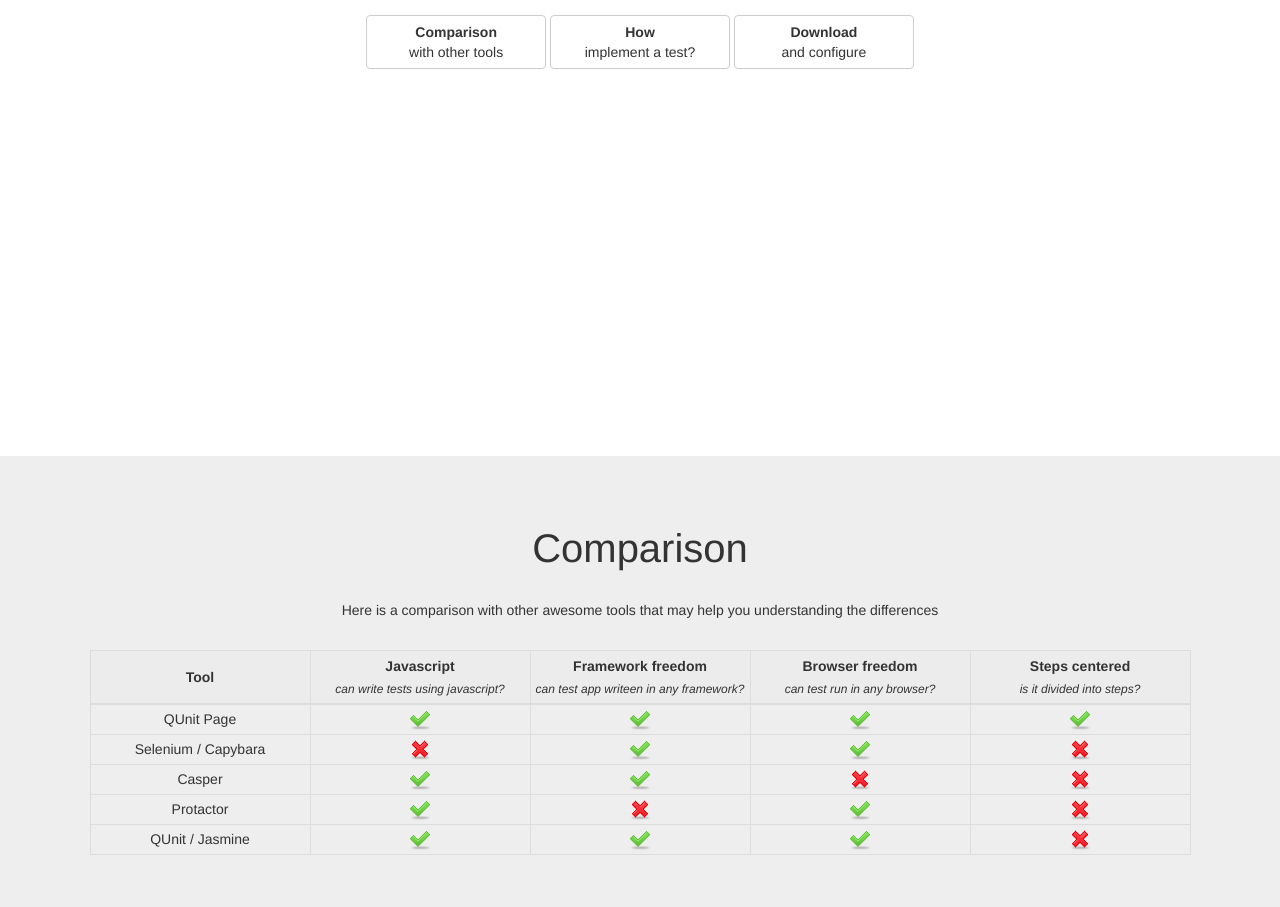
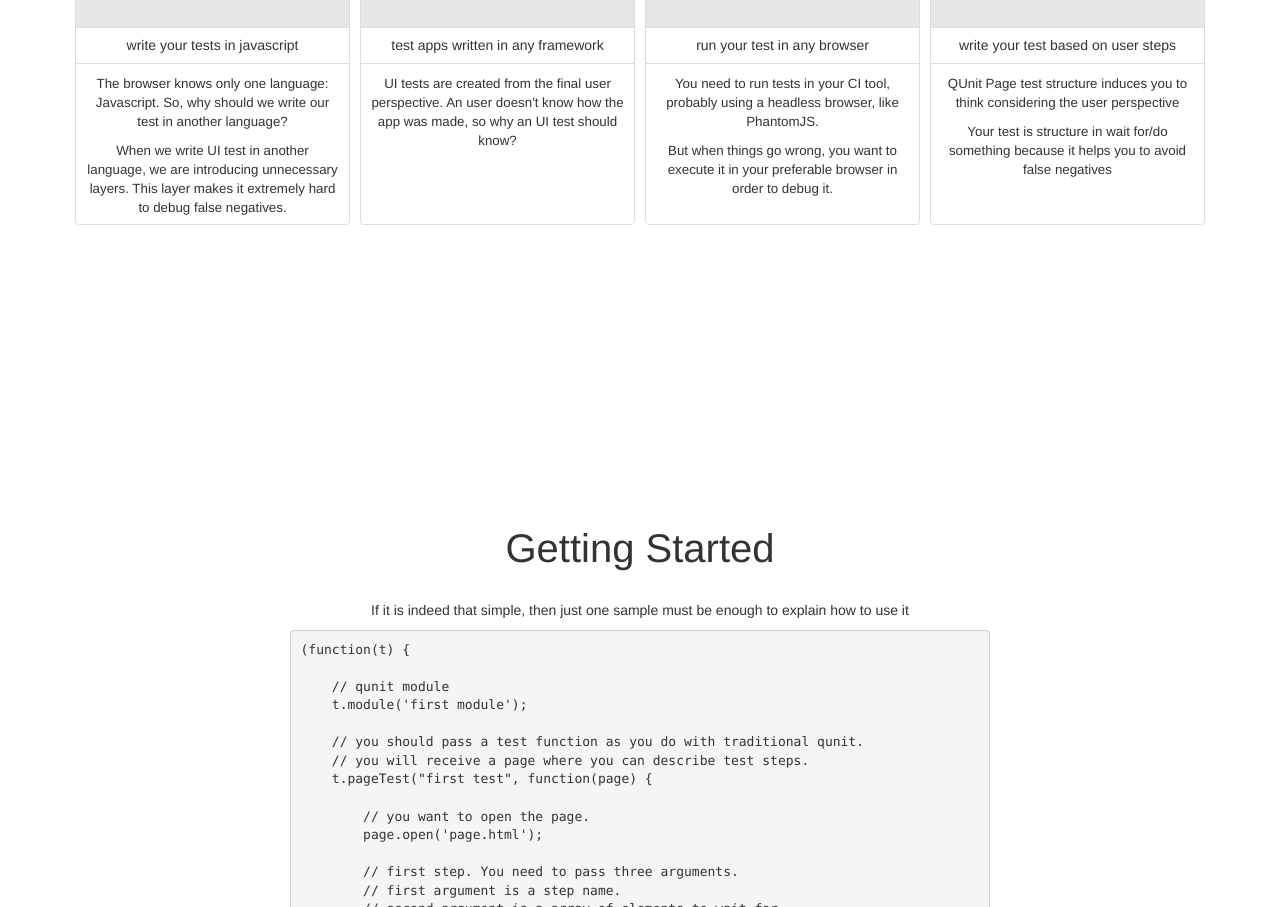
Before and after one commit to murer/qunit-page, a browser extension: page site/index.html in a window 1280 px wide. Shown: the part 344-1251 px from the top of the page. Drawn offline with Linux system fonts and the light colour scheme.

Commit message:
Site - including fetures

```diff
--- a/site/css/main.css
+++ b/site/css/main.css
@@ -7,6 +7,54 @@
     font-weight: normal;
     font-size: 23px;
 }
+
+/* Initial page */
+
+.thumbnail {
+    padding: 0;
+}
+
+.thumbnail .title {
+    padding-top: 20px;
+    padding-bottom: 20px;
+    border-bottom: 1px solid #ddd;
+    background-color: #e7e7e7;
+}
+
+.thumbnail .subtitle {
+    border-bottom: 1px solid #ddd;
+}
+
+.thumbnail .content {
+    height: 160px;
+    padding-top: 10px;
+}
+
+.intro-section .container {
+    padding: 0;
+}
+
+.intro-section .feature {
+    padding-left: 5px;
+    padding-right: 5px;
+}
+
+.intro-section .feature-list {
+    margin-top: 60px;
+}
+
+.container .row {
+    margin: 0;
+}
+
+.content p {
+    maring-top: 2px;
+    margin-right: 10px;
+    margin-left: 10px;
+    font-size: 10pt;
+}
+
+/* Comparison table */
 
 .navigation-buttons {
     margin-top: 40px;
--- a/site/css/scrolling-nav.css
+++ b/site/css/scrolling-nav.css
@@ -33,7 +33,7 @@
 
 .intro-section {
     height: 100%;
-    padding-top: 200px;
+    padding-top: 105px;
     text-align: center;
     background: #fff;
 }
--- a/site/index.html
+++ b/site/index.html
@@ -54,9 +54,6 @@
                         <a class="page-scroll" href="#page-top"></a>
                     </li>
                     <li>
-                        <a class="page-scroll" href="#comparison">Comparison</a>
-                    </li>
-                    <li>
                         <a class="page-scroll" href="#getting-started">Getting Started</a>
                     </li>
                     <li>
@@ -80,72 +77,66 @@
                     <h1>QUnit Page</h1>
                     <h4>A QUnit extension that allows you to write <strong>UI tests</strong> focused in <strong>user steps</strong></h4>
 
-                    <div class="navigation-buttons">
-                        <a class="btn btn-default page-scroll" href="#comparison"><strong>Comparison</strong><br/> with other tools</a>
-                        <a class="btn btn-default page-scroll" href="#getting-started"><strong>How</strong><br/> implement a test?</a>
-                        <a class="btn btn-default page-scroll" href="#download"><strong>Download</strong><br/> and configure</a>
+                    <div class="feature-list">
+                        <div class="row">
+                            <div class="feature col-sm-6 col-md-3">
+                                <div class="thumbnail">
+                                    <div class="title">
+                                        <h4>Javascript</h4>
+                                    </div>
+                                    <div class="subtitle">
+                                        <h5>write your tests in javascript</h5>
+                                    </div>
+                                    <div class="content">
+                                        <p>The browser knows only one language: Javascript. So, why should we write our test in another language?</p>
+                                        <p>When we write UI test in another language, we are introducing unnecessary layers. This layer makes it extremely hard to debug false negatives.</p>
+                                    </div>
+                                </div>
+                            </div>
+                            <div class="feature col-sm-6 col-md-3">
+                                <div class="thumbnail">
+                                    <div class="title">
+                                        <h4>Framework freedom</h4>
+                                    </div>
+                                    <div class="subtitle">
+                                        <h5>test apps written in any framework</h5>
+                                    </div>
+                                    <div class="content">
+                                        <p>UI tests are created from the final user perspective. An user doesn't know how the app was made, so why an UI test should know?</p>
+                                    </div>
+                                </div>
+                            </div>
+                            <div class="feature col-sm-6 col-md-3">
+                                <div class="thumbnail">
+                                    <div class="title">
+                                        <h4>Browser freedom</h4>
+                                    </div>
+                                    <div class="subtitle">
+                                        <h5>run your test in any browser</h5>
+                                    </div>
+                                    <div class="content">
+                                        <p>You need to run tests in your CI tool, probably using a headless browser, like PhantomJS.</p>
+                                        <p>But when things go wrong, you want to execute it in your preferable browser in order to debug it.</p>
+                                    </div>
+                                </div>
+                            </div>
+                            <div class="feature col-sm-6 col-md-3">
+                                <div class="thumbnail">
+                                    <div class="title">
+                                        <h4>User steps focus</h4>
+                                    </div>
+                                    <div class="subtitle">
+                                        <h5>write your test based on user steps</h5>
+                                    </div>
+                                    <div class="content">
+                                        <p>QUnit Page test structure induces you to think considering the user perspective</p>
+                                        <p>Your test is structure in wait for/do something because it helps you to avoid false negatives</p>
+                                    </div>
+                                </div>
+                            </div>
+                        </div>
                     </div>
                 </div>
-            </div>
-        </div>
-    </section>
-
-    <section id="comparison" class="about-section">
-        <div class="container">
-            <div class="comparison">
-                <div class="col-lg-12">
-                    <h1>Comparison</h1>
-                    <p>Here is a comparison with other awesome tools that may help you understanding the differences</p>
-
-                    <table class="table-bordered tool-differences">
-                        <thead>
-                        <tr>
-                            <th>Tool</th>
-                            <th><p>Javascript</p><p class="detail">can write tests using javascript?</p></th>
-                            <th><p>Framework freedom</p><p class="detail">can test app writeen in any framework?</p></th>
-                            <th><p>Browser freedom</p><p class="detail">can test run in any browser?</p></th>
-                            <th><p>Steps centered</p><p class="detail">is it divided into steps?</p></th>
-                        </tr>
-                        </thead>
-                        <tbody>
-                            <tr>
-                                <td>QUnit Page</td>
-                                <td><img src="images/yes.png" /></td>
-                                <td><img src="images/yes.png" /></td>
-                                <td><img src="images/yes.png" /></td>
-                                <td><img src="images/yes.png" /></td>
-                            </tr>
-                            <tr>
-                                <td>Selenium / Capybara</td>
-                                <td><img src="images/no.png" /></td>
-                                <td><img src="images/yes.png" /></td>
-                                <td><img src="images/yes.png" /></td>
-                                <td><img src="images/no.png" /></td>
-                            </tr>
-                            <tr>
-                                <td>Casper</td>
-                                <td><img src="images/yes.png" /></td>
-                                <td><img src="images/yes.png" /></td>
-                                <td><img src="images/no.png" /></td>
-                                <td><img src="images/no.png" /></td>
-                            </tr>
-                            <tr>
-                                <td>Protactor</td>
-                                <td><img src="images/yes.png" /></td>
-                                <td><img src="images/no.png" /></td>
-                                <td><img src="images/yes.png" /></td>
-                                <td><img src="images/no.png" /></td>
-                            </tr>
-                            <tr>
-                                <td>QUnit / Jasmine</td>
-                                <td><img src="images/yes.png" /></td>
-                                <td><img src="images/yes.png" /></td>
-                                <td><img src="images/yes.png" /></td>
-                                <td><img src="images/no.png" /></td>
-                            </tr>
-                        </tbody>
-                    </table>
-                 </div>
             </div>
         </div>
     </section>
```
